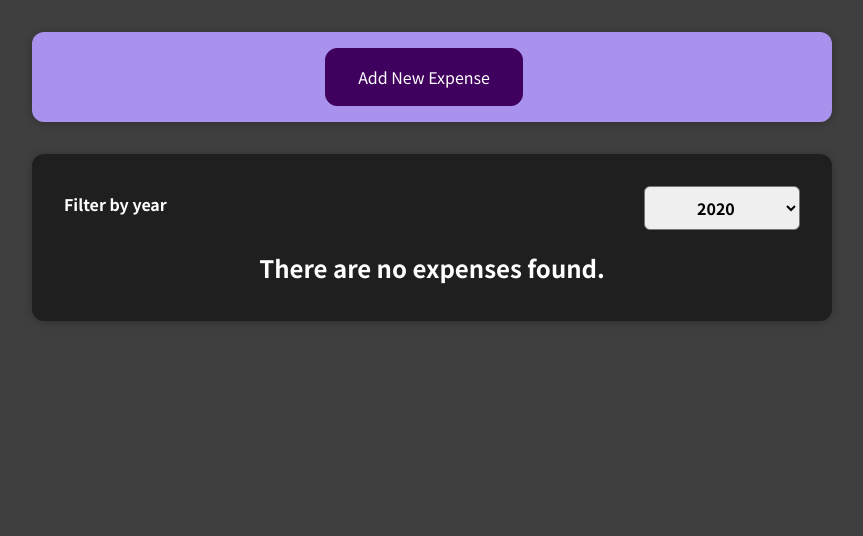
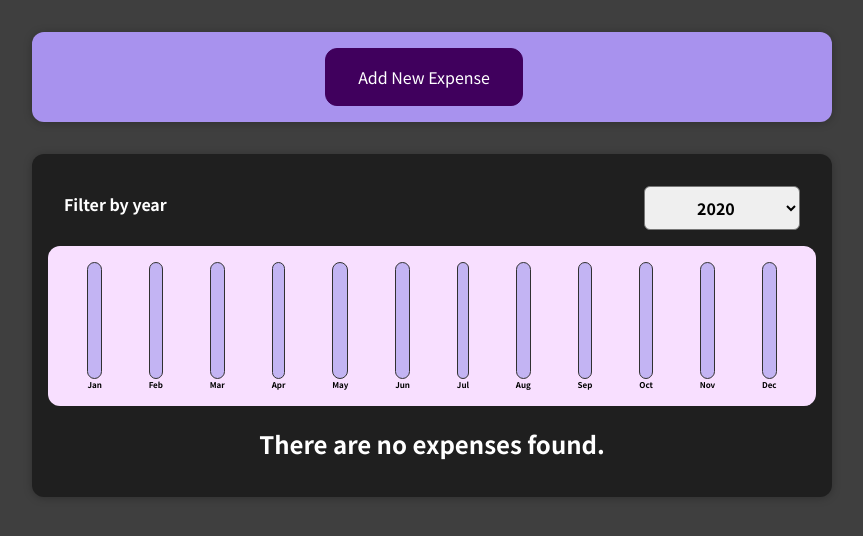
Before and after one commit to robysondepaula/Expenses-Controler, a React (Create React App) app: page / in a window 1280 px wide. Shown: the top 536 px of the page, without its empty margins (208-1071 px from the left). Built offline with nearby package versions, Linux system fonts and the light colour scheme.

Commit message:
Add columns bar to show expenses by filling bars to user dynamic

```diff
--- a/src/components/Chart/Chart.js
+++ b/src/components/Chart/Chart.js
@@ -1,14 +1,18 @@
 import ChartBar from "./ChartBar";
-import ".Chart.css";
+import "./Chart.css";
 
 const Chart = (props) => {
+
+ const dataPointValues = props.dataPoints.map(dataPoint => dataPoint.value);
+ const totalMaximum = Math.max(...dataPointValues);
+
   return (
     <div className="chart">
       {props.dataPoints.map((dataPoint) => (
         <ChartBar
           key={dataPoint.label}
           value={dataPoint.value}
-          maxValue={null}
+          maxValue={totalMaximum}
           label={dataPoint.label}
         />
       ))}
--- a/src/components/Chart/ChartBar.js
+++ b/src/components/Chart/ChartBar.js
@@ -0,0 +1,20 @@
+import "./ChartBar.css";
+
+const ChartBar = (props) => {
+let barFillHeight = "0%";
+
+if(props.maxValue > 0){
+    barFillHeight = Math.round((props.value / props.maxValue) * 100) + "%";
+}
+
+  return (
+    <div className="chart-bar">
+      <div className="chart-bar__inner">
+        <div className="chart-bar__fill" style={{height : barFillHeight}}></div>
+      </div>
+      <div className="chart-bar__label">{props.label}</div>
+    </div>
+  );
+};
+
+export default ChartBar;
--- a/src/components/Expenses/Expenses.js
+++ b/src/components/Expenses/Expenses.js
@@ -5,6 +5,8 @@ import Card from "../UI/Card";
 import "./Expenses.css";
 import ExpensesFilter from "./ExpensesFilter";
 import ExpensesList from "./Expenses.List";
+import ExpensesChart from "./ExpensesChart";
+
 
 const Expenses = (props) => {
   const [filteredYear, setFilteredYear] = useState("2020");
@@ -26,6 +28,7 @@ const Expenses = (props) => {
           selected={filteredYear}
           onChangeFilter={filterChangeHandler}
         />
+        <ExpensesChart expenses={filteredExpenses}/>
         <ExpensesList items={filteredExpenses}/>
       </Card>
     </div>
--- /dev/null
+++ b/src/components/Expenses/ExpensesChart.js
@@ -0,0 +1,30 @@
+import Chart from '../Chart/Chart';
+
+
+const ExpensesChart = (props) =>{
+const chartDataPoints = [
+    {label:"Jan", value: 0},
+    {label:"Feb", value: 0},
+    {label:"Mar", value: 0},
+    {label:"Apr", value: 0},
+    {label:"May", value: 0},
+    {label:"Jun", value: 0},
+    {label:"Jul", value: 0},
+    {label:"Aug", value: 0},
+    {label:"Sep", value: 0},
+    {label:"Oct", value: 0},
+    {label:"Nov", value: 0},
+    {label:"Dec", value: 0},
+
+];
+
+for(const expense of props.expenses){
+    const expenseMonth = expense.date.getMonth();
+    chartDataPoints[expenseMonth].value += expense.amount;
+}
+
+
+return <Chart dataPoints={chartDataPoints} />
+};
+
+export default ExpensesChart;
--- a/src/components/NewExpense/ExpenseForm.js
+++ b/src/components/NewExpense/ExpenseForm.js
@@ -23,9 +23,9 @@ const ExpenseForm = (props) => {
 
       const expenseData = {
           title:enteredTitle,
-          amount:amountEntered,
+          amount:+amountEntered,
           date:new Date(dateEntered)
-      }
+      };
 
       props.onSaveExpenseData(expenseData);
       setEnteredTitle("");
```
